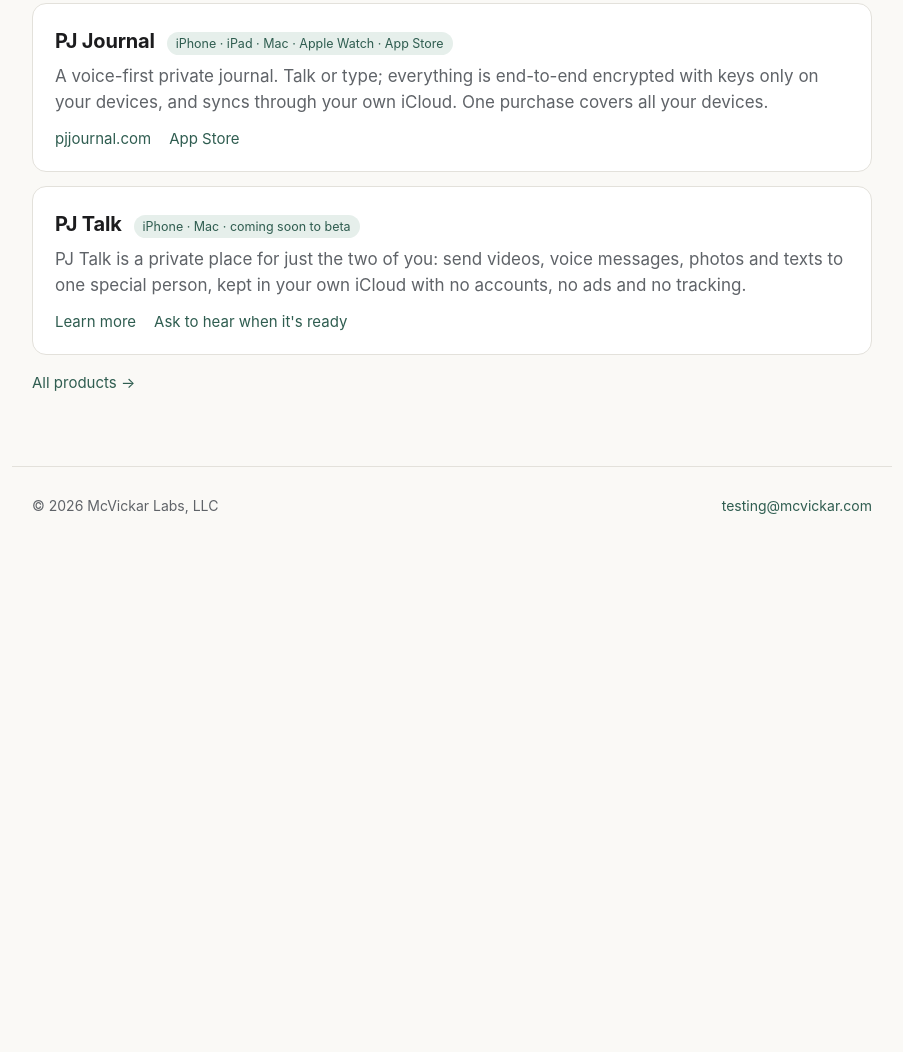
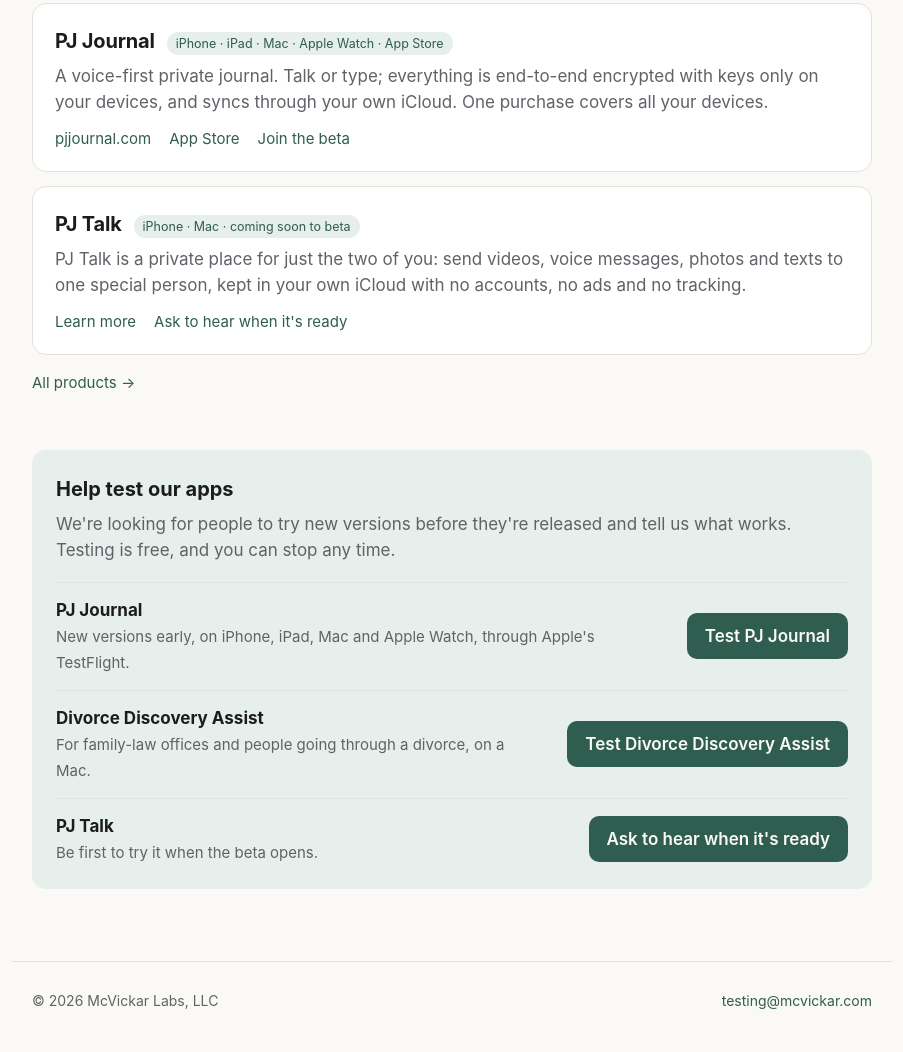
Before and after one commit to jackmcvickar/mcvickarlabs-site, a plain HTML site: page index.html in a window 1280 px wide. Shown: the part 828-1880 px from the top of the page, without its empty margins (188-1091 px from the left). Before the commit the page ends 1385 px from the top, so only its background shows below. Drawn offline with Linux system fonts and the light colour scheme.

Commit message:
Help test our apps
Co-Authored-By: Claude Fable 5.2 <noreply@anthropic.com>

```diff
--- a/index.html
+++ b/index.html
@@ -83,6 +83,21 @@
   a { color: var(--accent); text-decoration: none; }
   a:hover { text-decoration: underline; }
   footer.wrap { margin-top: 72px; padding: 28px 20px 40px; border-top: 1px solid var(--line); color: var(--muted); font-size: 14px; display: flex; flex-wrap: wrap; gap: 8px 24px; justify-content: space-between; }
+  .cta { margin-top: 56px; background: var(--accent-soft); border-radius: 14px; padding: 24px; }
+  .cta h3 { margin: 0 0 6px; font-size: 20px; }
+  .cta p { margin: 0 0 12px; color: var(--muted); }
+  .button { display: inline-block; background: var(--accent); color: var(--bg) !important; padding: 10px 18px; border-radius: 10px; font-weight: 600; text-decoration: none !important; }
+  .testers { margin-top: 18px; }
+  .tester { display: flex; align-items: center; justify-content: space-between; gap: 12px 24px; padding: 14px 0; border-top: 1px solid var(--line); }
+  .tester:last-child { padding-bottom: 0; }
+  .tester b { display: block; }
+  .tester span { color: var(--muted); font-size: 15px; }
+  .tester .button { flex: none; white-space: nowrap; }
+  .button:focus-visible { outline: 3px solid var(--accent); outline-offset: 2px; }
+  @media (max-width: 640px) {
+    .tester { flex-direction: column; align-items: stretch; }
+    .tester .button { text-align: center; white-space: normal; }
+  }
 </style>
 </head>
 <body>
@@ -111,7 +126,7 @@
       <article class="app linked">
         <div class="app-head"><h3><a href="https://pjjournal.com/">PJ Journal</a></h3><span class="tag">iPhone · iPad · Mac · Apple Watch · App Store</span></div>
         <p>A voice-first private journal. Talk or type; everything is end-to-end encrypted with keys only on your devices, and syncs through your own iCloud. One purchase covers all your devices.</p>
-        <div class="links"><a href="https://pjjournal.com/">pjjournal.com</a><a href="https://apps.apple.com/app/apple-store/id6815332769">App Store</a></div>
+        <div class="links"><a href="https://pjjournal.com/">pjjournal.com</a><a href="https://apps.apple.com/app/apple-store/id6815332769">App Store</a><a href="mailto:testing@mcvickar.com?subject=PJ%20Journal%20beta&amp;body=Name%3A%0D%0AWhich%20devices%3A%0D%0A">Join the beta</a></div>
       </article>
       <article class="app linked">
         <div class="app-head"><h3><a href="/pjtalk/">PJ Talk</a></h3><span class="tag">iPhone · Mac · coming soon to beta</span></div>
@@ -120,6 +135,15 @@
       </article>
     </section>
     <p style="margin:16px 0 0;font-size:15px"><a href="/products/">All products →</a></p>
+    <section class="cta">
+      <h3>Help test our apps</h3>
+      <p>We're looking for people to try new versions before they're released and tell us what works. Testing is free, and you can stop any time.</p>
+      <div class="testers">
+        <div class="tester"><div><b>PJ Journal</b><span>New versions early, on iPhone, iPad, Mac and Apple Watch, through Apple's TestFlight.</span></div><a class="button" href="mailto:testing@mcvickar.com?subject=PJ%20Journal%20beta&amp;body=Name%3A%0D%0AWhich%20devices%3A%0D%0A">Test PJ Journal</a></div>
+        <div class="tester"><div><b>Divorce Discovery Assist</b><span>For family-law offices and people going through a divorce, on a Mac.</span></div><a class="button" href="mailto:testing@mcvickar.com?subject=Divorce%20Discovery%20Assist%20beta&amp;body=Name%3A%0D%0AOffice%20%28if%20you%27re%20an%20attorney%20or%20staff%29%3A%0D%0AWhich%20Mac%2C%20and%20which%20macOS%20version%3A%0D%0AHow%20you%27d%20use%20Divorce%20Discovery%20Assist%3A%0D%0A">Test Divorce Discovery Assist</a></div>
+        <div class="tester"><div><b>PJ Talk</b><span>Be first to try it when the beta opens.</span></div><a class="button" href="mailto:testing@mcvickar.com?subject=PJ%20Talk%20beta">Ask to hear when it's ready</a></div>
+      </div>
+    </section>
   </main>
 
   <footer class="wrap">
--- a/sitemap.xml
+++ b/sitemap.xml
@@ -1,7 +1,7 @@
 <?xml version="1.0" encoding="UTF-8"?>
 <urlset xmlns="http://www.sitemaps.org/schemas/sitemap/0.9">
-  <url><loc>https://mcvickarlabs.com/</loc><lastmod>2026-11-27</lastmod></url>
-  <url><loc>https://mcvickarlabs.com/products/</loc><lastmod>2026-11-27</lastmod></url>
+  <url><loc>https://mcvickarlabs.com/</loc><lastmod>2026-11-28</lastmod></url>
+  <url><loc>https://mcvickarlabs.com/products/</loc><lastmod>2026-11-28</lastmod></url>
   <url><loc>https://mcvickarlabs.com/dda/</loc><lastmod>2026-11-26</lastmod></url>
   <url><loc>https://mcvickarlabs.com/pjtalk/</loc><lastmod>2026-11-28</lastmod></url>
 </urlset>
```
Also changed, not shown: pjtalk/index.html (+2 -1 lines), products/index.html (+21 -1 lines).
